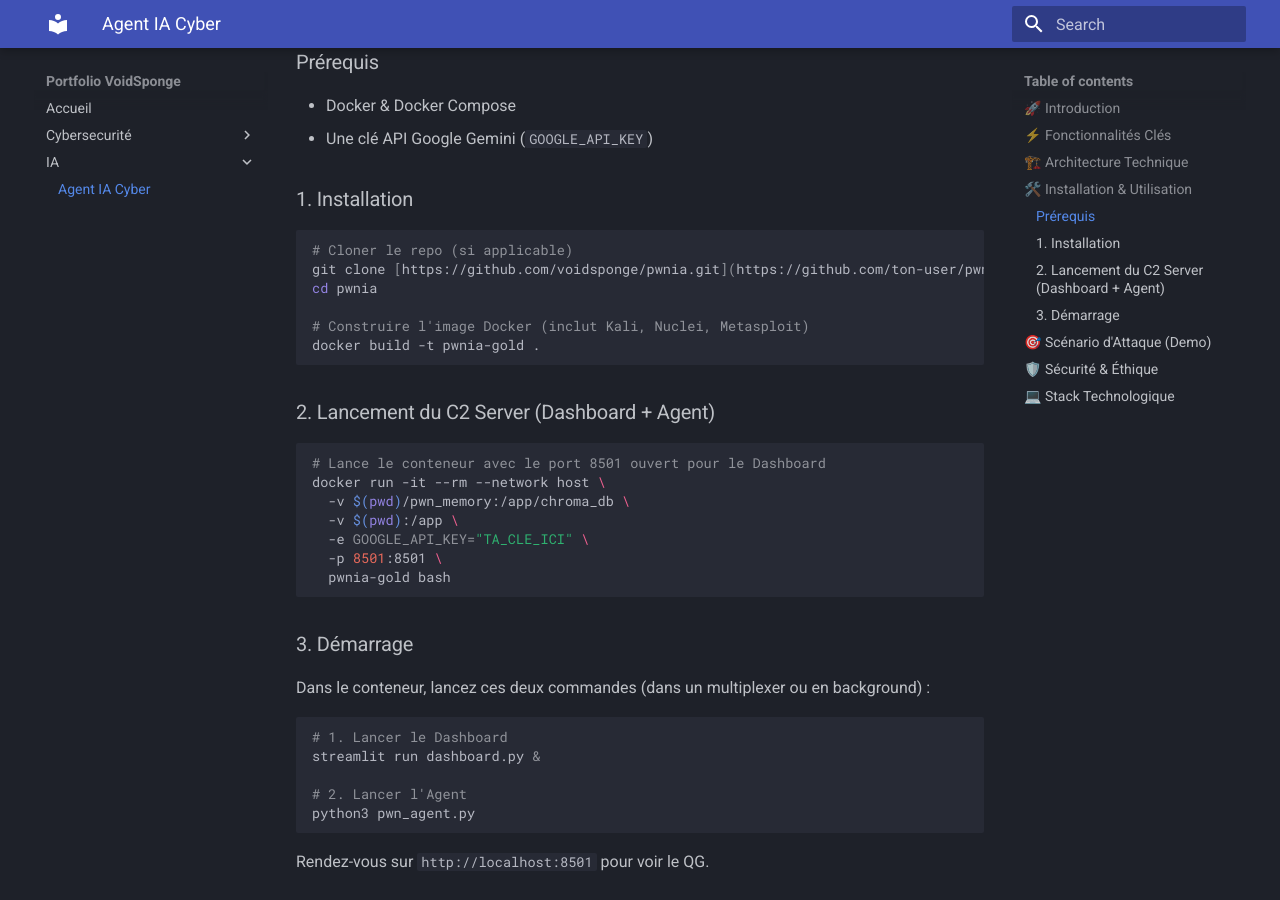
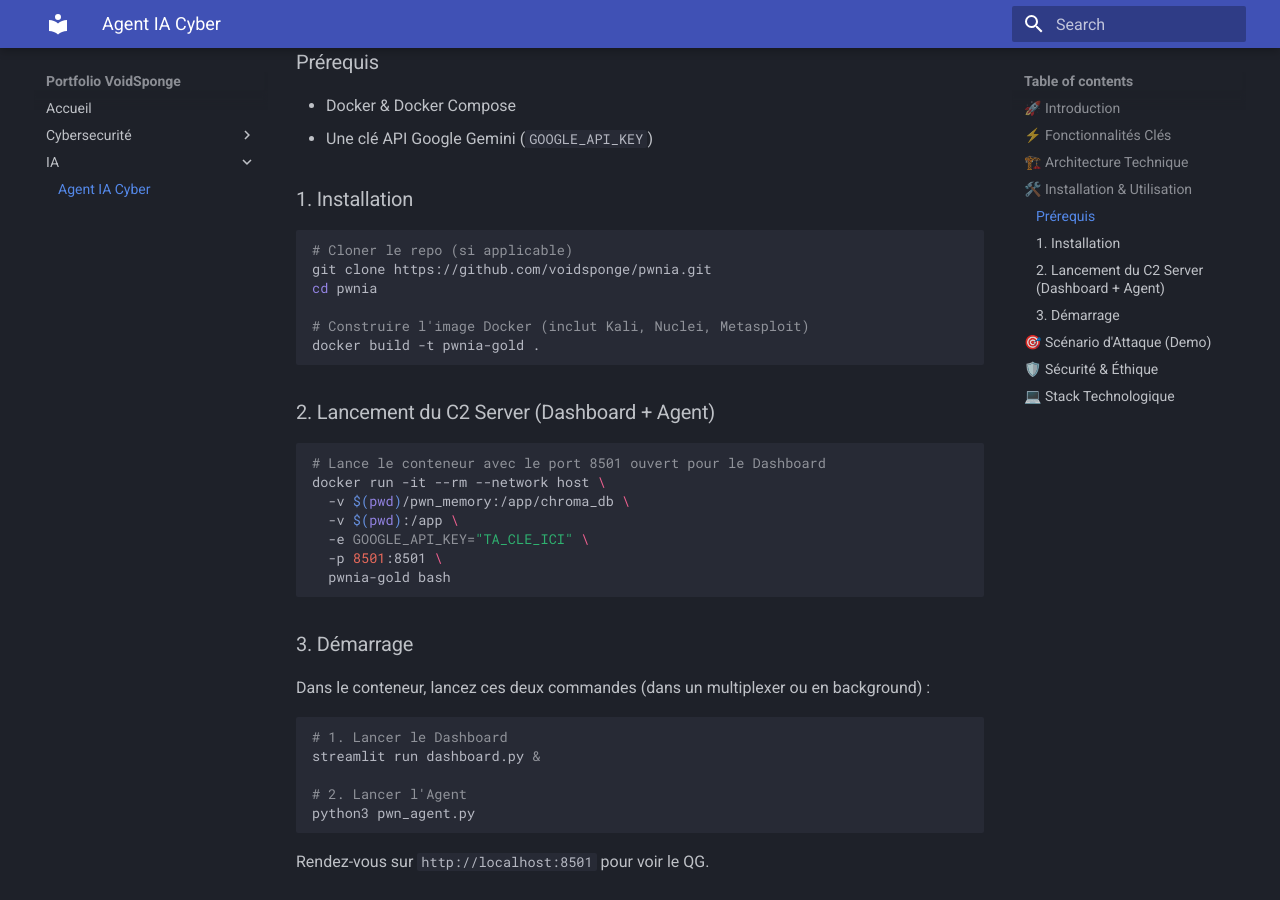
Before and after one commit to voidsponge/portfolio, an MkDocs documentation site: the page built from docs/ia/agent-ia.md, in a window 1280 px wide and 900 px high, scrolled down 1669 px. Built offline with MkDocs 1.6.1 and Material for MkDocs 9.7.7, drawn with Linux system fonts in a browser that asks for light colours; some of the changed lines change nothing that is shown.

Commit message:
Fix clone command URL in installation instructions

````diff
--- a/docs/ia/agent-ia.md
+++ b/docs/ia/agent-ia.md
@@ -52,7 +52,7 @@ L'agent repose sur une architecture modulaire dockerisée :
 ### 1. Installation
 ```bash
 # Cloner le repo (si applicable)
-git clone [https://github.com/voidsponge/pwnia.git](https://github.com/ton-user/pwnia.git)
+git clone https://github.com/voidsponge/pwnia.git
 cd pwnia
 
 # Construire l'image Docker (inclut Kali, Nuclei, Metasploit)
````
